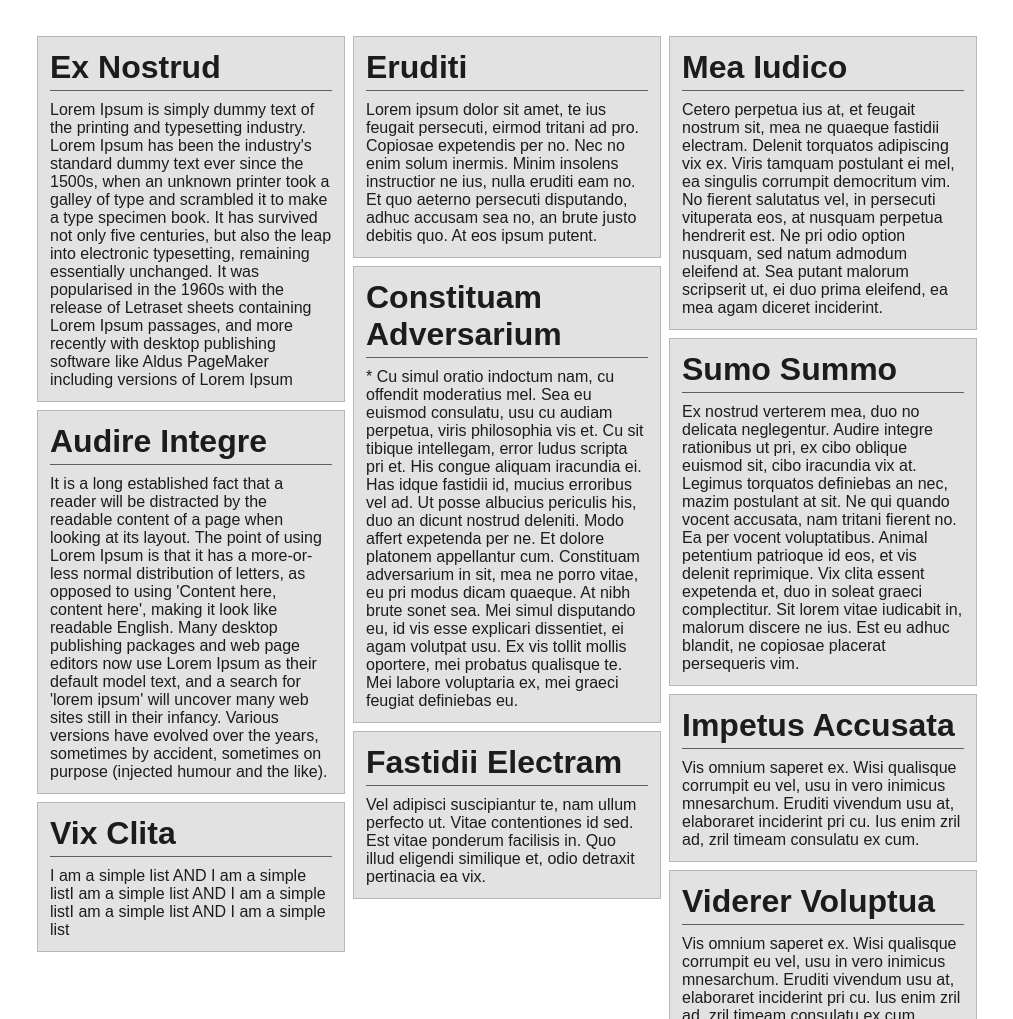
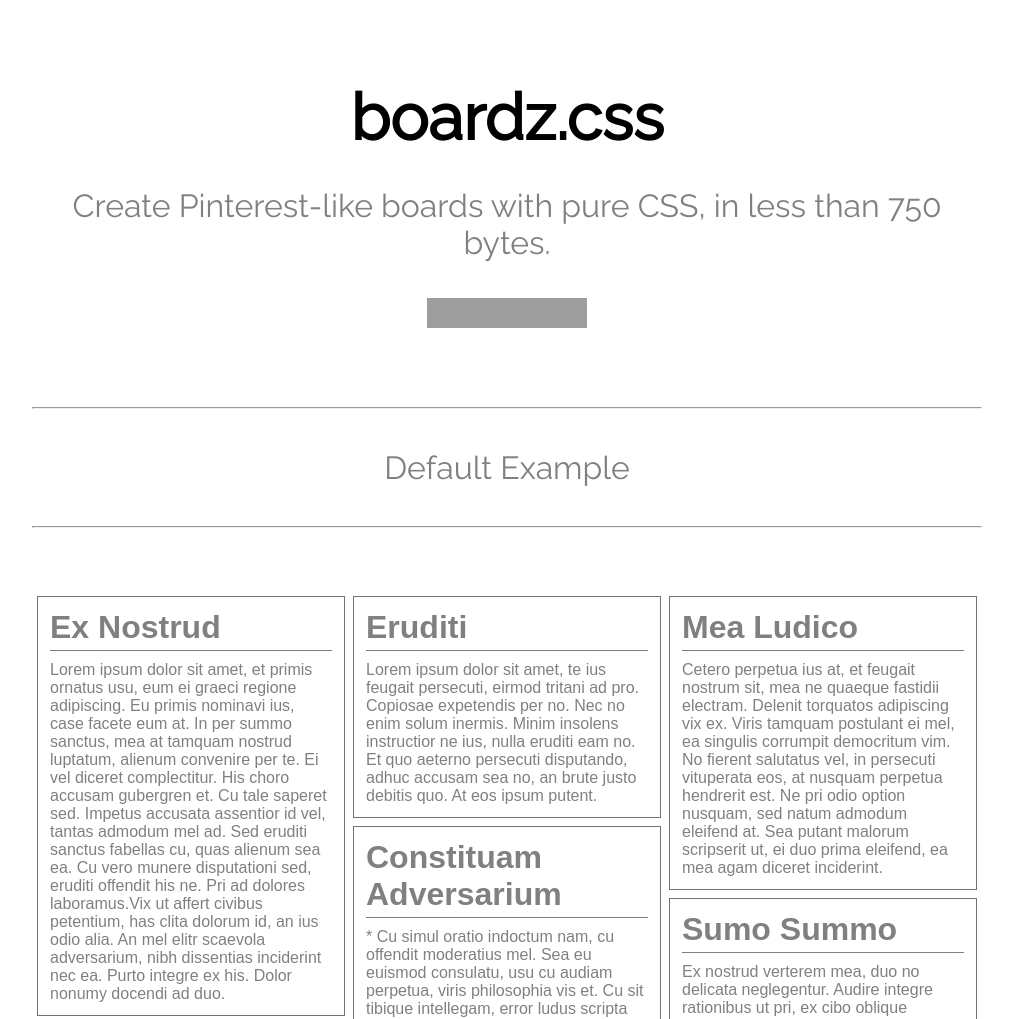
Before and after one commit to karakanb/boardz, a plain HTML site: page index.html in a window 1280 px wide. Shown: the top 1019 px of the page, without its empty margins (133-1146 px from the left). Drawn offline with Linux system fonts and the light colour scheme; grey boxes are pictures that could not be loaded.

Commit message:
Preparing the webpage.

```diff
--- /dev/null
+++ b/css/style.css
@@ -0,0 +1,24 @@
+body {
+	font-family: 'Raleway', sans-serif;
+}
+
+.page-header {
+	display: flex;
+	flex-direction: column;
+	font-size: 4vh;
+	margin-top: 10vh;
+}
+
+.subheader {
+	font-size: 4vh;
+	color: gray;
+}
+
+.text-center {
+	text-align: center;
+}
+
+.seperator {
+	margin-top: 5vh;
+	margin-bottom: 5vh;
+}
--- a/index.html
+++ b/index.html
@@ -8,7 +8,10 @@
 	<meta name="description" content="Boardz">
 	<meta name="author" content="karakanb">
 	<meta name="viewport" content="width=device-width,initial-scale=1.0">
-	<link rel="stylesheet" href="css/boardz.css">
+	<link rel="stylesheet" href="src/boardz.css">
+	<link rel="stylesheet" href="css/style.css">
+
+	<link href="https://fonts.googleapis.com/css?family=Raleway" rel="stylesheet">
 
   <!--[if lt IE 9]>
     <script src="https://cdnjs.cloudflare.com/ajax/libs/html5shiv/3.7.3/html5shiv.js"></script>
@@ -16,11 +19,27 @@
 </head>
 
 <body>
+	<div class="page-header text-center seventyfive-percent center">
+		<h1 class="center"> boardz.css </h1>
+		<p class="subheader">Create Pinterest-like boards with pure CSS, in less than 750 bytes.
+			<br><br>
+			<iframe src="https://ghbtns.com/github-btn.html?user=twbs&repo=bootstrap&type=star&count=true&size=large" frameborder="0" scrolling="0" width="160px" height="30px"></iframe>
+		</p>
+	</div>
+
+	<hr class="seventyfive-percent seperator">
+	<div class="text-center">
+		<div class="subheader">Default Example</div>
+	</div>
+	<hr class="seventyfive-percent seperator">
+
 	<div class="boardz center seventyfive-percent">
 		<ul class="column">
 			<li>
 				<h1>Ex Nostrud</h1>
-				Lorem Ipsum is simply dummy text of the printing and typesetting industry. Lorem Ipsum has been the industry's standard dummy text ever since the 1500s, when an unknown printer took a galley of type and scrambled it to make a type specimen book. It has survived not only five centuries, but also the leap into electronic typesetting, remaining essentially unchanged. It was popularised in the 1960s with the release of Letraset sheets containing Lorem Ipsum passages, and more recently with desktop publishing software like Aldus PageMaker including versions of Lorem Ipsum
+				Lorem ipsum dolor sit amet, et primis ornatus usu, eum ei graeci regione adipiscing. Eu primis nominavi ius, case facete eum at. In per summo sanctus, mea at tamquam nostrud luptatum, alienum convenire per te. Ei vel diceret complectitur. His choro accusam gubergren et.
+
+				Cu tale saperet sed. Impetus accusata assentior id vel, tantas admodum mel ad. Sed eruditi sanctus fabellas cu, quas alienum sea ea. Cu vero munere disputationi sed, eruditi offendit his ne. Pri ad dolores laboramus.Vix ut affert civibus petentium, has clita dolorum id, an ius odio alia. An mel elitr scaevola adversarium, nibh dissentias inciderint nec ea. Purto integre ex his. Dolor nonumy docendi ad duo.
 			</li>
 
 			<li>
@@ -53,7 +72,7 @@
 		</ul>
 		<ul class="column">
 			<li>
-				<h1>Mea Iudico</h1>
+				<h1>Mea Ludico</h1>
 				Cetero perpetua ius at, et feugait nostrum sit, mea ne quaeque fastidii electram. Delenit torquatos adipiscing vix ex. Viris tamquam postulant ei mel, ea singulis corrumpit democritum vim. No fierent salutatus vel, in persecuti vituperata eos, at nusquam perpetua hendrerit est. Ne pri odio option nusquam, sed natum admodum eleifend at. Sea putant malorum scripserit ut, ei duo prima eleifend, ea mea agam diceret inciderint.
 			</li>
 
--- a/css/boardz.css
+++ b/src/boardz.css
@@ -10,6 +10,26 @@
 	justify-content: space-between;
 	padding: 4px 0px 4px 0px;
 	flex: 1;
+}
+
+.boardz .column li {
+	margin: 8px 4px 8px 4px;
+	padding: 12px;
+	flex: auto;
+	background-color: #ffffff;
+	border: 1px solid #737373;
+}
+
+.boardz .column h1 {
+	margin: 0 0 10px 0;
+    padding-bottom: 4px;
+    border-bottom: 1px solid gray;
+}
+
+.boardz .column h1,
+.boardz .column li {
+	color: gray;
+	font-family: Arial, Helvetica, sans-serif;
 }
 
 @media screen and (max-width: 800px) {
@@ -25,25 +45,6 @@
     	margin: 0;
     	padding: 0;
     }
-}
-
-.boardz .column li {
-	margin: 8px 4px 8px 4px;
-	padding: 12px;
-	flex: auto;
-
-	/* Basic styling of the boxes. */
-	color: #1b1d1c;
-	background-color: #e2e2e2;
-	font-family: 'Arial';
-	border: 1px solid #b7b7b7;
-}
-
-.boardz .column h1 {
-	margin: 0 0 10px 0;
-    padding-bottom: 4px;
-    border-bottom: 1px solid #5f5f5f;
-    font-family: Arial, Helvetica, sans-serif;
 }
 
 
@@ -62,3 +63,7 @@
 .hundred-percent {
 	width: 100%;
 }
+
+.flexer {
+	display: flex;
+}
```
